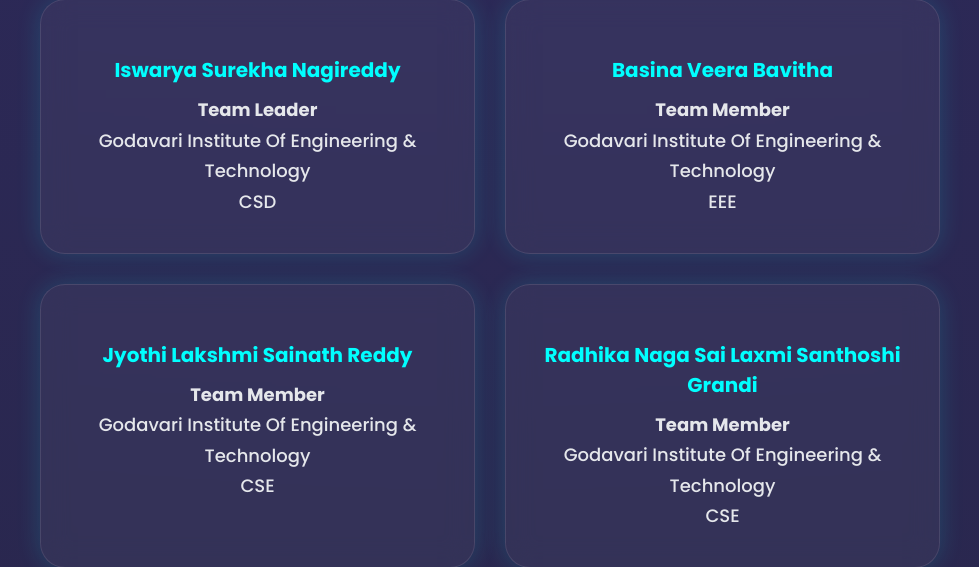
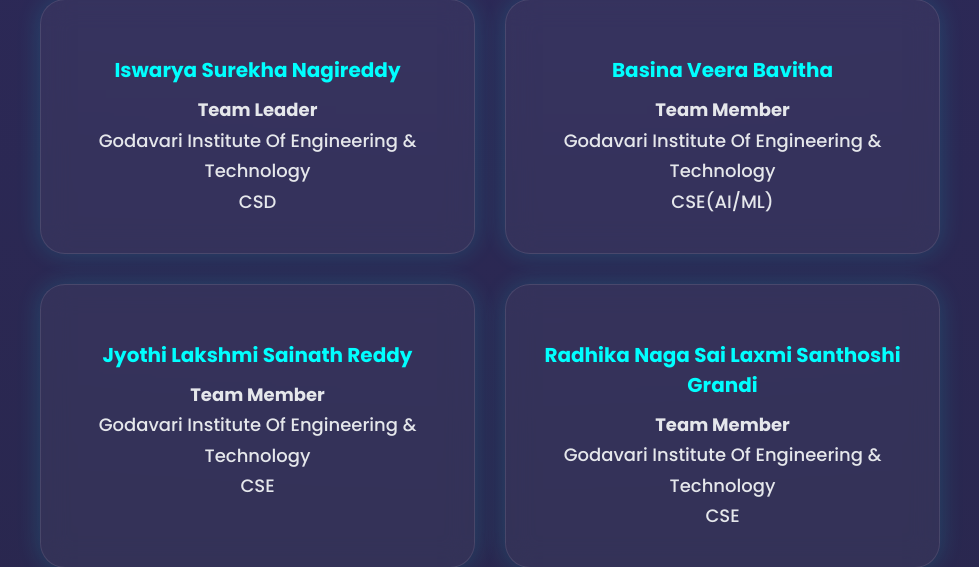
Before and after one commit to grandiradhika/Strategic-Product-Placement-Analysis, a Flask app: page / in a window 1280 px wide. Shown: the part 4152-4719 px from the top of the page, without its empty margins (150-1129 px from the left). Run offline with Flask 3, Linux system fonts and the light colour scheme; some libraries are stand-ins or nearby versions.

Commit message:
Update index.html

```diff
--- a/ProjectDemonstration/templates/index.html
+++ b/ProjectDemonstration/templates/index.html
@@ -175,7 +175,7 @@ vizElement2.parentNode.insertBefore(scriptElement2, vizElement2);
             <h3>Basina Veera Bavitha</h3>
             <p class="role">Team Member</p>
             <p class="college">Godavari Institute Of Engineering & Technology</p>
-            <p class="branch">EEE</p>
+            <p class="branch">CSE(AI/ML)</p>
         </div>
 
         <!-- Member 3 -->
```
